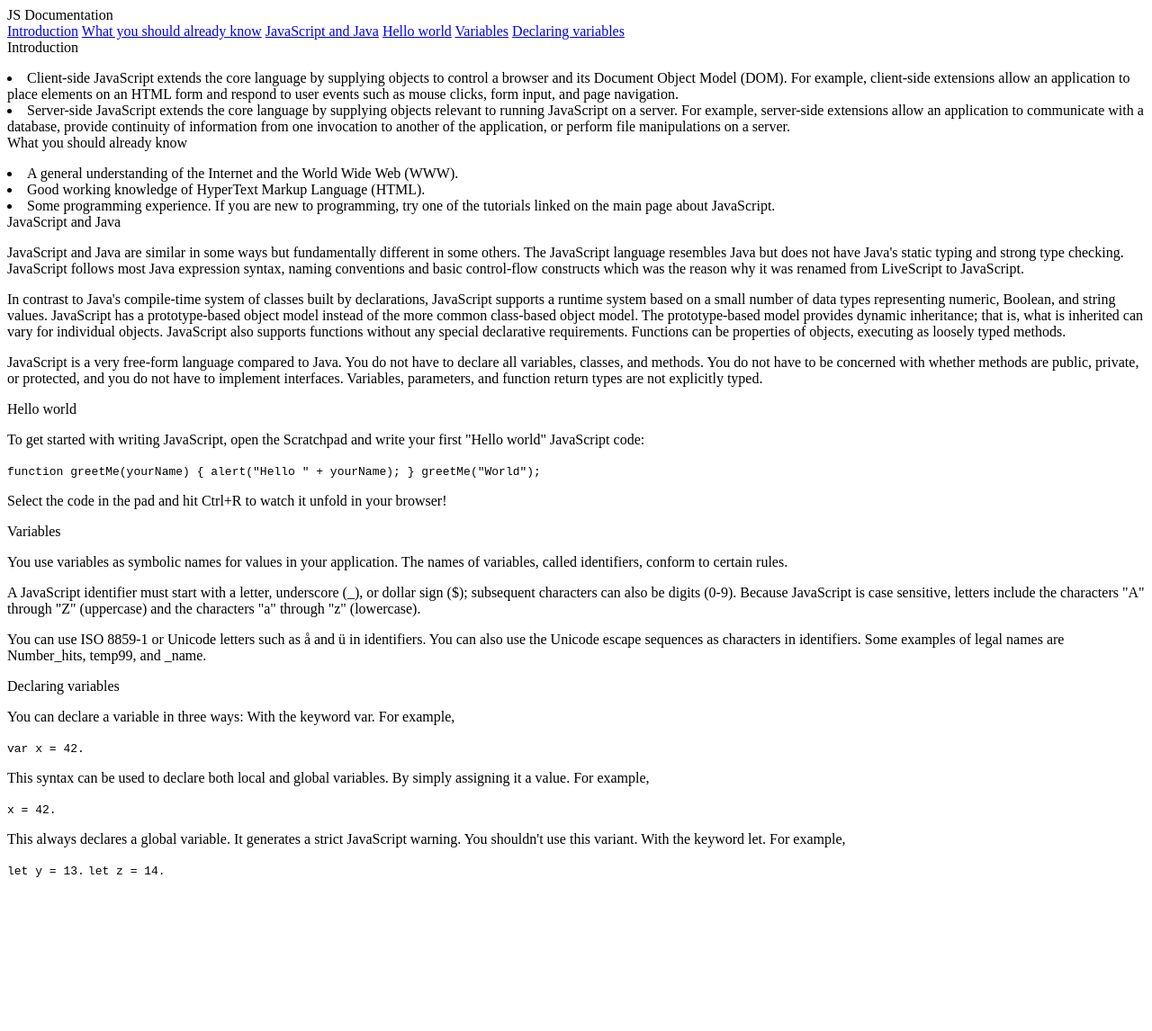
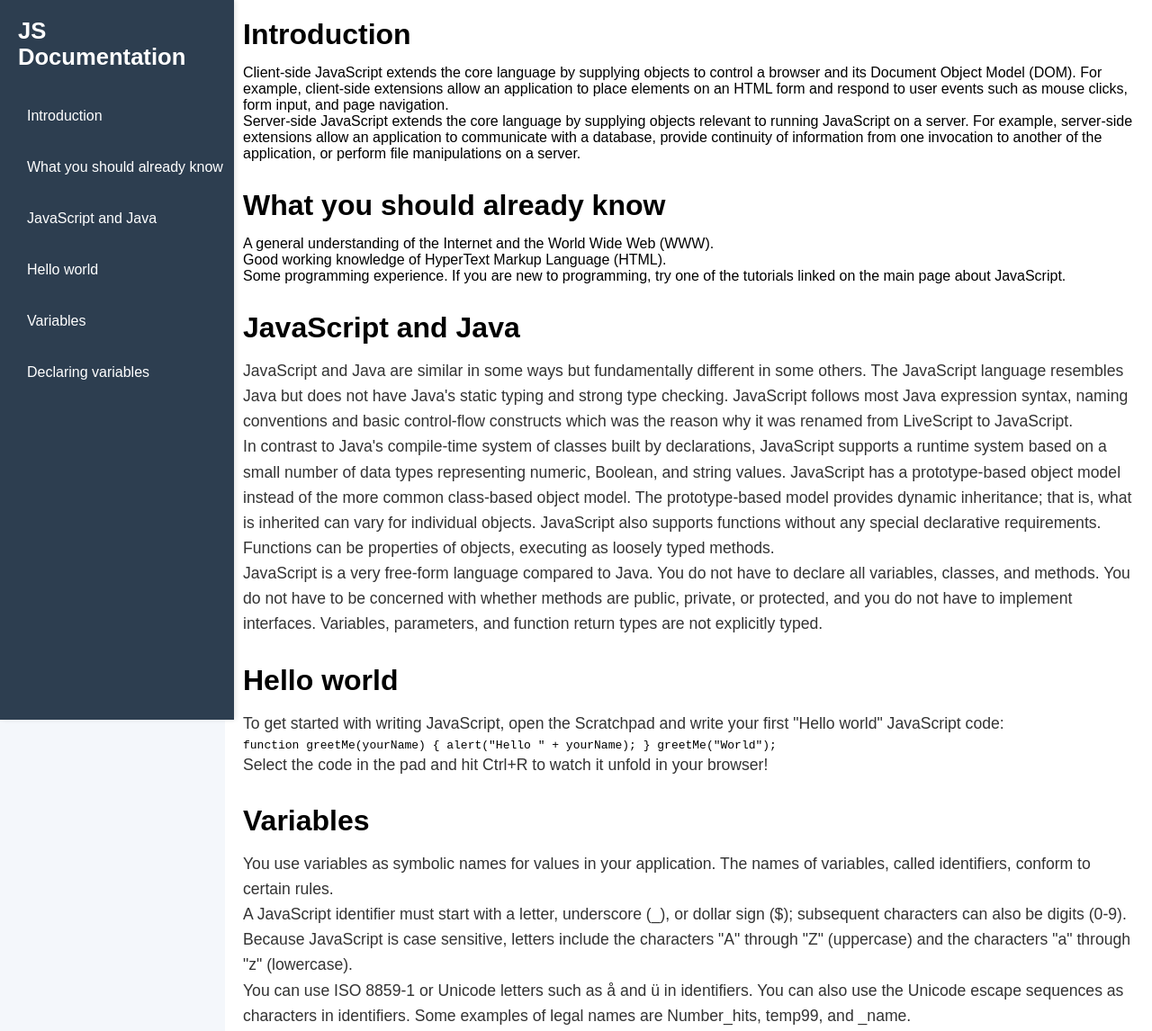
Before and after one commit to m-amroune/build-a-technical-documentation-page, a plain HTML site: page index.html in a window 1280 px wide. Shown: the top 1146 px of the page at 90% size. Before the commit the page ends 984 px from the top, so only its background shows below. Drawn offline with Linux system fonts and the light colour scheme.

Commit message:
stylization

```diff
--- a/index.html
+++ b/index.html
@@ -7,12 +7,12 @@
     <title>Build a Technical Documentation Page</title>
 </head>
 <body>
-    <main id="main-doc">
 
         <nav id="navbar">
           <header>
             JS Documentation
           </header>
+            <!-- Navigation links to each section -->
           <div>
           <a class="nav-link" href="#introduction" >Introduction</a>
           <a class="nav-link" href="#what_you_should_already_know" >What you should already know</a>
@@ -22,28 +22,36 @@
           <a class="nav-link" href="#declaring_variables" >Declaring variables</a>
         </div>
         </nav>
+    <main id="main-doc">
+
+        <!-- Section: Introduction -->
       <section id="introduction"  class="main-section">
         <header>Introduction</header>
-        <p></p>
-        <p></p>
+        <ul></ul>
         <li>Client-side JavaScript extends the core language by supplying objects to control a browser and its Document Object Model (DOM). For example, client-side extensions allow an application to place elements on an HTML form and respond to user events such as mouse clicks, form input, and page navigation. </li>
         <li>Server-side JavaScript extends the core language by supplying objects relevant to running JavaScript on a server. For example, server-side extensions allow an application to communicate with a database, provide continuity of information from one invocation to another of the application, or perform file manipulations on a server. </li>
+        </ul>
       </section>
+
+      <!-- Section: Prerequisites -->
       <section id="what_you_should_already_know" class="main-section">
         <header>What you should already know</header>
-        <p></p>
-        <p></p>
+        <ul></ul>
         <li>A general understanding of the Internet and the World Wide Web (WWW). </li>
         <li>Good working knowledge of HyperText Markup Language (HTML).</li>
         <li>Some programming experience. If you are new to programming, try one of the tutorials linked on the main page about JavaScript. </li>
+        </ul>
       </section>
+
+      <!-- Section: JavaScript and Java -->
       <section id="javascript_and_java" class="main-section">
         <header>JavaScript and Java</header>
          <p>JavaScript and Java are similar in some ways but fundamentally different in some others. The JavaScript language resembles Java but does not have Java's static typing and strong type checking. JavaScript follows most Java expression syntax, naming conventions and basic control-flow constructs which was the reason why it was renamed from LiveScript to JavaScript. </p>
          <p>In contrast to Java's compile-time system of classes built by declarations, JavaScript supports a runtime system based on a small number of data types representing numeric, Boolean, and string values. JavaScript has a prototype-based object model instead of the more common class-based object model. The prototype-based model provides dynamic inheritance; that is, what is inherited can vary for individual objects. JavaScript also supports functions without any special declarative requirements. Functions can be properties of objects, executing as loosely typed methods. </p>
          <p>JavaScript is a very free-form language compared to Java. You do not have to declare all variables, classes, and methods. You do not have to be concerned with whether methods are public, private, or protected, and you do not have to implement interfaces. Variables, parameters, and function return types are not explicitly typed. </p>
+      </section>
 
-      </section>
+      <!-- Section: Hello World example -->
       <section id="hello_world" class="main-section">
         <header>Hello world</header>
          <p>To get started with writing JavaScript, open the Scratchpad and write your first "Hello world" JavaScript code:
@@ -52,31 +60,26 @@
                   greetMe("World"); </code>
         <p>Select the code in the pad and hit Ctrl+R to watch it unfold in your browser! </p>
       </section>
+
+      <!-- Section: Variables overview -->
       <section id="variables" class="main-section">
         <header>Variables</header>
          <p>You use variables as symbolic names for values in your application. The names of variables, called identifiers, conform to certain rules. </p>
         <p>A JavaScript identifier must start with a letter, underscore (_), or dollar sign ($); subsequent characters can also be digits (0-9). Because JavaScript is case sensitive, letters include the characters "A" through "Z" (uppercase) and the characters "a" through "z" (lowercase). </p>
         <p>You can use ISO 8859-1 or Unicode letters such as å and ü in identifiers. You can also use the Unicode escape sequences as characters in identifiers. Some examples of legal names are Number_hits, temp99, and _name.</p>
       </section>
+
+      <!-- Section: Declaring variables -->
       <section id="declaring_variables" class="main-section">
         <header>Declaring variables</header>
-         <p>You can declare a variable in three ways:
+         <p>You can declare a variable in three ways :
+     <ul>
+        <li>- Using <code>var x = 42;</code></li>
+        <li>- Simply assigning: <code>x = 42;</code> (not recommended)</li>
+        <li>- Using <code>let y = 13;</code> or <code>const z = 14;</code></li>
+     </ol>
+      </section>
 
-      With the keyword var. For example,
-       </p>
-       <code> var x = 42. </code>
-        <p>This syntax can be used to declare both local and global variables.
-
-      By simply assigning it a value. For example,
-        </p>
-      <code>x = 42.</code>
-      <p> This always declares a global variable. It generates a strict JavaScript warning. You shouldn't use this variant.
-
-      With the keyword let. For example,
-       </p>
-         <code>let y = 13.</code>
-        <code>let z = 14.</code>
-      </section>
       </main>
 </body>
 </html>
--- a/styles.css
+++ b/styles.css
@@ -0,0 +1,109 @@
+
+* {
+    margin: 0;
+    padding: 0;
+    box-sizing: border-box;
+}
+
+body {
+    font-family: Arial, sans-serif;
+    display: flex;
+    min-height: 100vh;
+    background-color: #f4f7fb;
+}
+
+
+.container {
+    display: flex;
+    width: 100%;
+}
+
+
+#navbar {
+    background-color: #2d3e50;
+    color: white;
+    width: 260px;
+    height: 100vh;
+    padding: 20px;
+    display: flex;
+    flex-direction: column;
+    position: fixed;
+    top: 0;
+    left: 0;
+    box-shadow: 2px 0 5px rgba(0, 0, 0, 0.1);
+}
+
+#navbar header {
+    font-size: 1.6em;
+    font-weight: bold;
+    margin-bottom: 30px;
+}
+
+.nav-link {
+  display: block;
+  padding: 12px 10px;
+  margin-bottom: 15px;
+  white-space: nowrap;
+  width: 100%;
+  color: white;
+  background-color: transparent;
+  text-decoration: none;
+  box-sizing: border-box;
+}
+
+.nav-link:hover {
+    background-color: #34495e;
+    padding-left: 20px;
+}
+
+.nav-link:active {
+    background-color: #2980b9;
+}
+
+
+main {
+    margin-left: 250px;
+    padding: 20px;
+    width: calc(100% - 250px);
+    background-color: white;
+    min-height: 100vh;
+}
+
+
+.main-section {
+    margin-bottom: 30px;
+}
+
+.main-section header {
+    font-size: 2em;
+    margin-bottom: 15px;
+    font-weight: bold;
+}
+
+.main-section p {
+    line-height: 1.6;
+    font-size: 1.1em;
+    color: #333;
+}
+
+li {
+  list-style-type: none;
+}
+
+
+@media (max-width: 768px) {
+    body {
+        flex-direction: column;
+    }
+
+    #navbar {
+        width: 100%; /* Make navbar take the full width on small screens */
+        height: auto; /* Let the navbar's height adjust dynamically */
+        position: relative;
+    }
+
+    main {
+        margin-left: 0;
+        width: 100%;
+    }
+}
```
